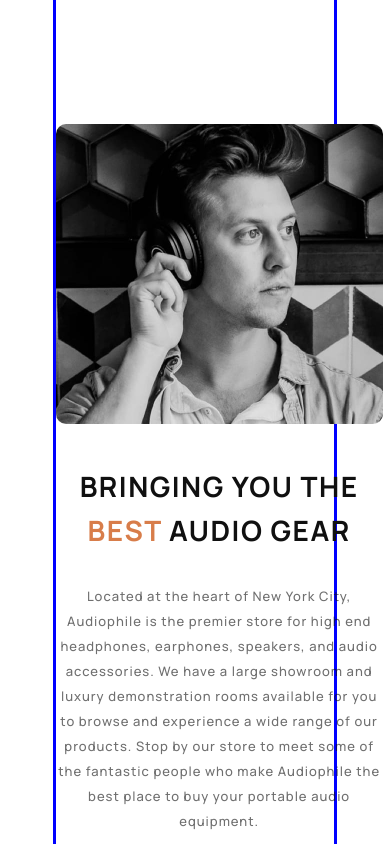
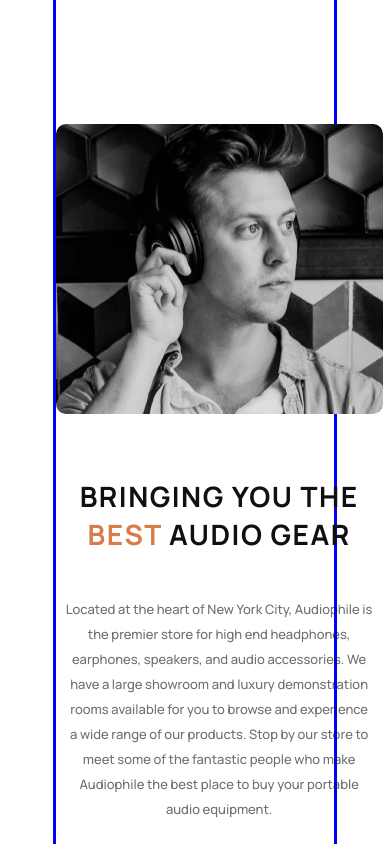
Before and after one commit to Chermann-KING/audiophile, a React (Vite) app: page /headphones in a window 390 px wide. Shown: the part 3420-4264 px from the top of the page. Built offline with nearby package versions, Linux system fonts and the light colour scheme.

Commit message:
🐛 HEADPHONES: Home > Main > About > Fix responsive bug

```diff
--- a/src/components/about/About.jsx
+++ b/src/components/about/About.jsx
@@ -29,19 +29,21 @@
 
 const AboutStyled = styled.section`
   margin: 200px auto;
-  width: 1110px;
   height: 588px;
+  width: 100%;
 
   display: flex;
   align-items: center;
-  column-gap: 125px;
+  column-gap: 10%;
 
   .about-infos {
     width: 445px;
-    height: 245px;
+    min-width: 294px;
+    height: 295px;
 
     display: flex;
     flex-direction: column;
+    justify-content: center;
     row-gap: 32px;
 
     color: ${theme.colors.secondaryColor};
@@ -73,28 +75,36 @@
 
     background-image: url("/assets/shared/desktop/image-best-gear.jpg");
     background-repeat: no-repeat;
+    background-position: center;
   }
 
   @media (max-width: 768px) {
-    margin: 96px auto;
-    width: 689px;
     height: 633px;
+    width: 100%;
 
     flex-direction: column-reverse;
     justify-content: space-between;
+    align-items: center;
     text-align: center;
+    row-gap: 63px;
 
     .about-image {
-      width: 689px;
+      width: 100%;
       height: 300px;
 
       background-image: url("/assets/shared/tablet/image-best-gear.jpg");
-      background-size: contain;
+      background-size: cover;
     }
 
     .about-infos {
-      width: 573px;
-      height: 270px;
+      width: 100%;
+      justify-content: space-between;
+      row-gap: 10%;
+      padding: 0 3%;
+
+      p {
+        letter-spacing: normal;
+      }
     }
   }
   @media (max-width: 480px) {
@@ -115,6 +125,7 @@
 
       h2 {
         font-size: 28px;
+        line-height: normal;
       }
     }
   }
```
